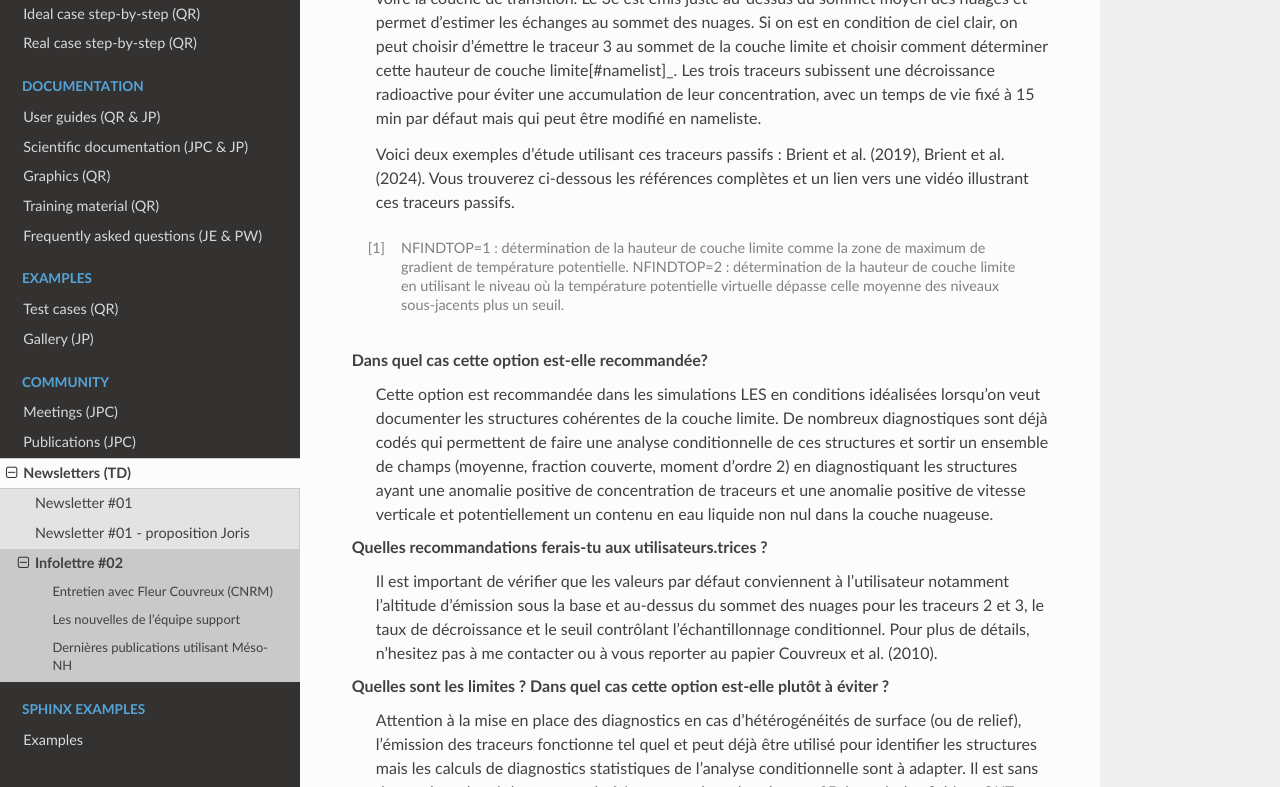
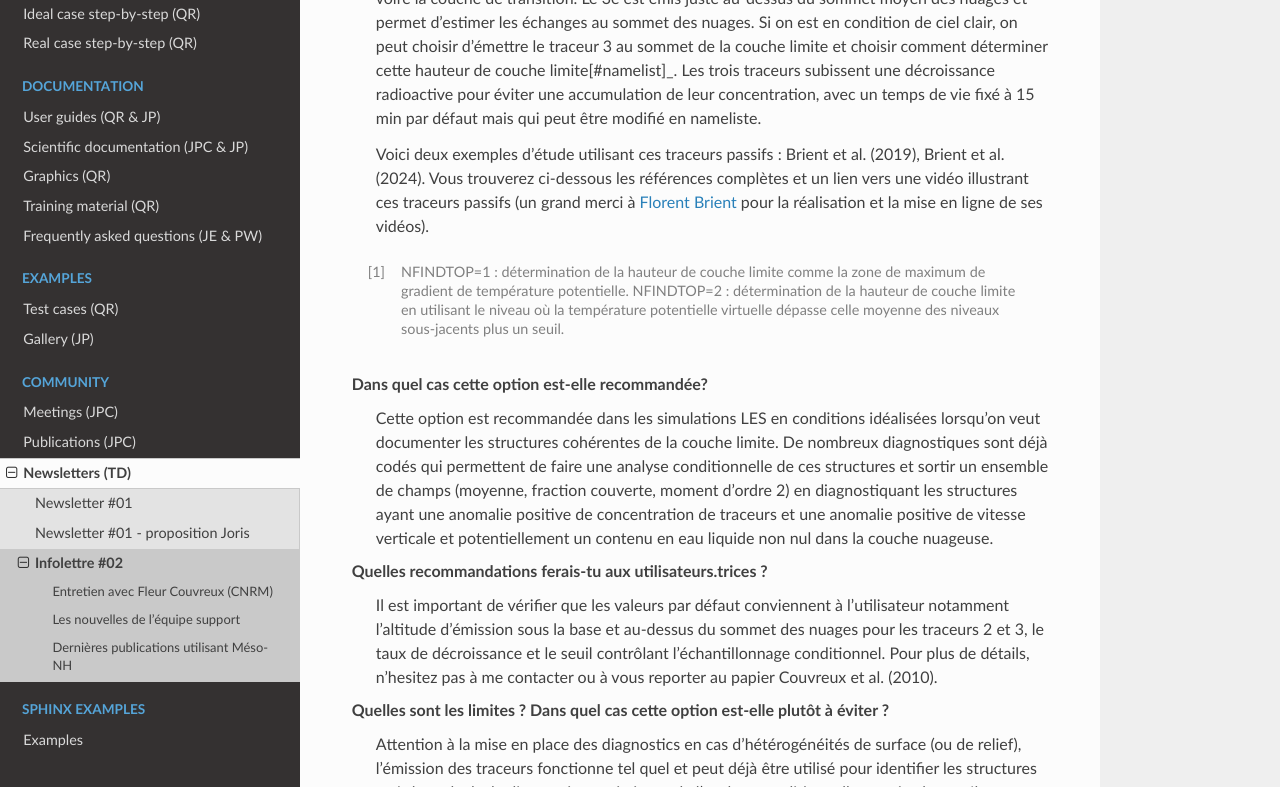
Before and after one commit to JorisPianezze/mesonh_beta_test_guide, a Sphinx documentation site: the page built from docs/source/community/newsletters/newsletter_02.rst, in a window 1280 px wide and 900 px high, scrolled down 811 px, cut to the strip 113-900 px from the top of the window. Built offline with Sphinx 7.4.7 and the Read the Docs theme 2.0.0, drawn with Linux system fonts in a browser that asks for light colours.

Commit message:
Update newsletter_02.rst
Thank you to Florent Brient added

```diff
--- a/docs/source/community/newsletters/newsletter_02.rst
+++ b/docs/source/community/newsletters/newsletter_02.rst
@@ -20,7 +20,7 @@
 
   On peut activer sans modifier le code jusqu’à trois traceurs passifs. Le 1er est émis avec un flux constant en surface, le 2eme est émis juste en dessous de la base des nuages, il a été implémenté pour estimer les échanges entre la couche sous-nuageuse et l’intérieur des nuages, voire la couche de transition. Le 3e est émis juste au-dessus du sommet moyen des nuages et permet d’estimer les échanges au sommet des nuages. Si on est en condition de ciel clair, on peut choisir d’émettre le traceur 3 au sommet de la couche limite et choisir comment déterminer cette hauteur de couche limite[#namelist]_. Les trois traceurs subissent une décroissance radioactive pour éviter une accumulation de leur concentration, avec un temps de vie fixé à 15 min par défaut mais qui peut être modifié en nameliste.
 
-  Voici deux exemples d'étude utilisant ces traceurs passifs : Brient et al. (2019), Brient et al. (2024). Vous trouverez ci-dessous les références complètes et un lien vers une vidéo illustrant ces traceurs passifs.
+  Voici deux exemples d'étude utilisant ces traceurs passifs : Brient et al. (2019), Brient et al. (2024). Vous trouverez ci-dessous les références complètes et un lien vers une vidéo illustrant ces traceurs passifs (un grand merci à `Florent Brient <mailto:florent.brient@lmd.ipsl.fr>`_ pour la réalisation et la mise en ligne de ses vidéos).
 
 .. [#namelist] NFINDTOP=1 : détermination de la hauteur de couche limite comme la zone de maximum de gradient de température potentielle.
    NFINDTOP=2 : détermination de la hauteur de couche limite en utilisant le niveau où la température potentielle virtuelle dépasse celle moyenne des niveaux sous-jacents plus un seuil.
```
